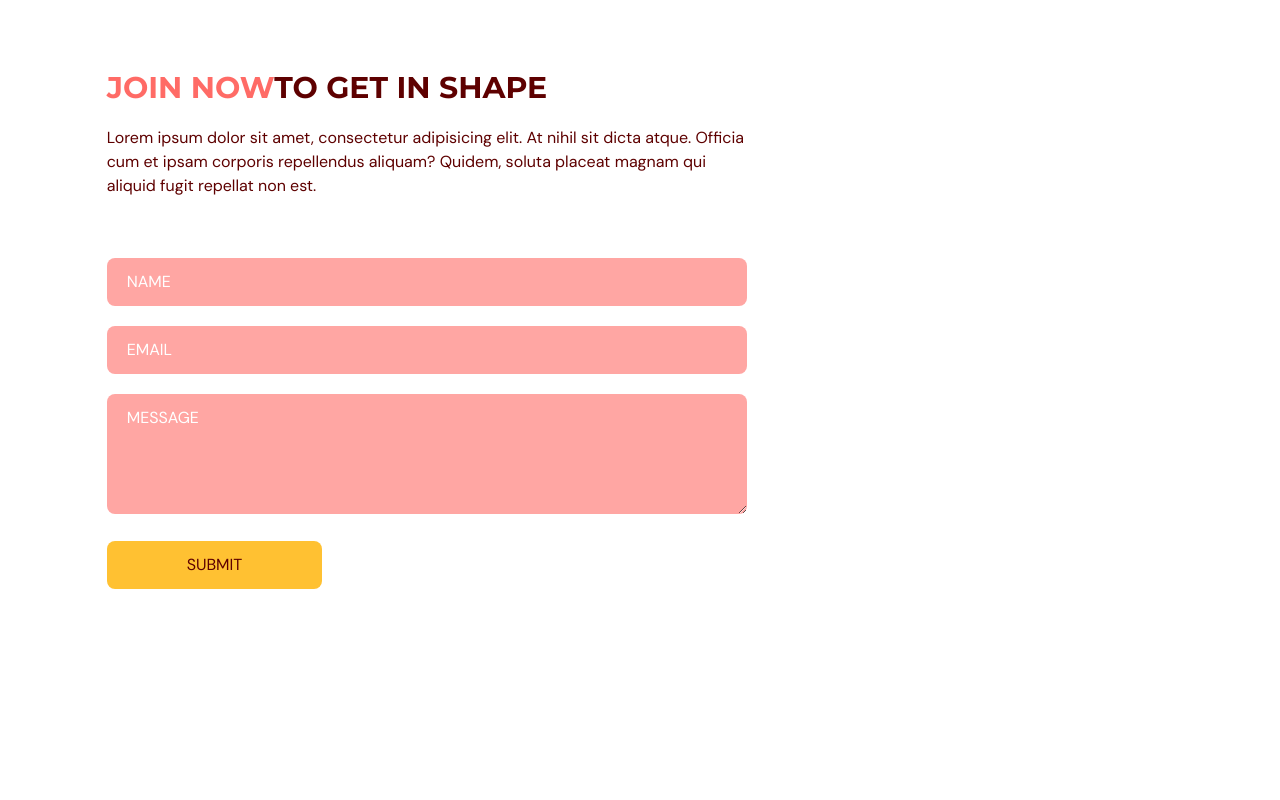
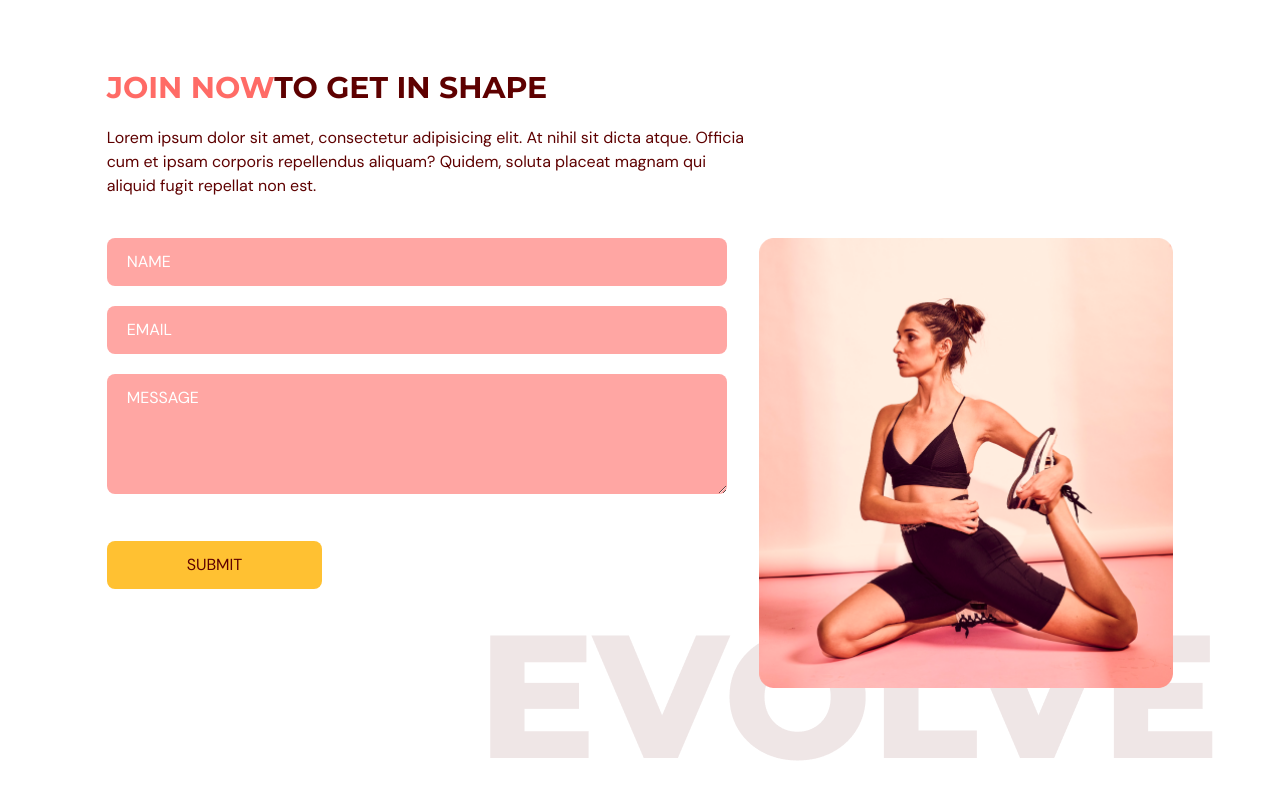
Before and after one commit to khaingthinzarthwe/gym, a React (Vite) app: page / in a window 1280 px wide. Shown: the part 3047-3847 px from the top of the page. Before the commit the page ends 3764 px from the top, so only its background shows below. Built offline with nearby package versions, Linux system fonts and the light colour scheme.

Commit message:
Building & Styling ContactUs Page Graphic Image

```diff
--- a/src/scenes/contactUs/index.tsx
+++ b/src/scenes/contactUs/index.tsx
@@ -9,7 +9,7 @@
 }
 
 const ContactUs = ({ setSelectedPage }: Props) => {
-    const inputStyles = `mt-5 w-full rounded-lg bg-primary-300 px-5 py-3 placeholder-white`
+    const inputStyles = `mb-5 w-full rounded-lg bg-primary-300 px-5 py-3 placeholder-white`
 
     const {
         register,
@@ -56,7 +56,7 @@
                         visible: { opacity: 1, y: 0 },
                     }}
                 >
-                    <form target='_blank' onSubmit={onSubmit} action='http://formsubmit.co/khaingthinzarthwe3111@gmail.com' method='POST'>
+                    <form target='_blank' onSubmit={onSubmit} action='http://formsubmit.co/e331761ecd48ddc7ce6de828622c5fe0' method='POST'>
                         <input className={inputStyles}
                             type='text'
                             placeholder='NAME'
@@ -108,6 +108,20 @@
                         </button>
                     </form>
                 </motion.div>
+
+                <motion.div className='relative mt-16 basis-2/5 md:mt-0'
+                    initial='hidden' whileInView='visible'
+                    viewport={{ once: true,  amount: 0.5 }}
+                    transition={{ delay: 0.2, duration: 0.5 }}
+                    variants={{
+                        hidden: { opacity: 0, y: 1 },
+                        visible: { opacity: 1, y: 0 }
+                    }}
+                >
+                    <div className='md:before:content-evolvetext w-full before:absolute before:-bottom-20 before:-right-10 before:z-[-1]'>
+                        <img className='w-full' alt='contact-us-page-graphic' src={ContactUsPageGraphic} />
+                    </div>
+                </motion.div>
             </div>
         </motion.div>
     </section>
```
